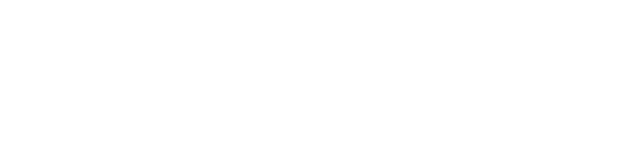
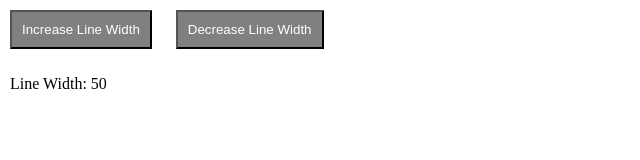
Before and after one commit to jpletner/javascript30, a plain HTML site: page 08 - Fun with HTML5 Canvas/index-START.html in a window 1280 px wide. Shown: the whole page, without its empty margins (0-640 px from the left). Drawn offline with Linux system fonts and the light colour scheme.

Commit message:
Challenge 8

```diff
--- a/08 - Fun with HTML5 Canvas/index-START.html
+++ b/08 - Fun with HTML5 Canvas/index-START.html
@@ -4,15 +4,77 @@
   <meta charset="UTF-8">
   <title>HTML5 Canvas</title>
 </head>
-<body>
+<body onload="displayLineWidth()">
+  <button class='button' onClick = "increase()">Increase Line Width</button>
+  <button class='button' onClick = "decrease()">Decrease Line Width</button>
+  <p>Line Width: <span id="lineWidth"></span></p>
 <canvas id="draw" width="800" height="800"></canvas>
 <script>
+const canvas = document.querySelector('#draw');
+const ctx = canvas.getContext('2d');
+canvas.width = window.innerWidth;
+canvas.height = window.innerHeight;
+ctx.strokeStyle = '#BADA55';
+ctx.lineJoin = 'round';
+ctx.lineCap = 'round';
+ctx.lineWidth = 50;
+
+let isDrawing = false;
+let lastX = 0;
+let lastY = 0;
+let hue = 0;
+
+const displayLineWidth = () => (
+  document.getElementById('lineWidth').innerHTML = ctx.lineWidth
+)
+
+const increase = () => {
+  ctx.lineWidth = ctx.lineWidth + 10
+  displayLineWidth()
+}
+
+const decrease = () => {
+  ctx.lineWidth = ctx.lineWidth - 10
+  displayLineWidth()
+}
+
+function draw(e) {
+  if (!isDrawing) return; //stops fn from running when not mouse down
+  ctx.strokeStyle = `hsl(${hue}, 100%, 50%)`;
+  ctx.beginPath();
+  // start from
+  ctx.moveTo(lastX, lastY);
+  // go to
+  ctx.lineTo(e.offsetX, e.offsetY);
+  ctx.stroke();
+  [lastX, lastY] = [e.offsetX, e.offsetY];
+  hue++;
+}
+
+canvas.addEventListener('mousemove', draw);
+canvas.addEventListener('mousedown', (e) => {
+  isDrawing = true;
+  [lastX, lastY] = [e.offsetX, e.offsetY];
+});
+canvas.addEventListener('mouseup', () => isDrawing = false);
+canvas.addEventListener('mouseout', () => isDrawing = false);
+
 </script>
 
 <style>
   html, body {
     margin:0;
   }
+  button {
+    margin: 10px;
+    padding: 10px;
+    background-color: grey;
+    color: white;
+  }
+
+  p {
+    margin-left: 10px;
+  }
 </style>
 
 </body>
```
